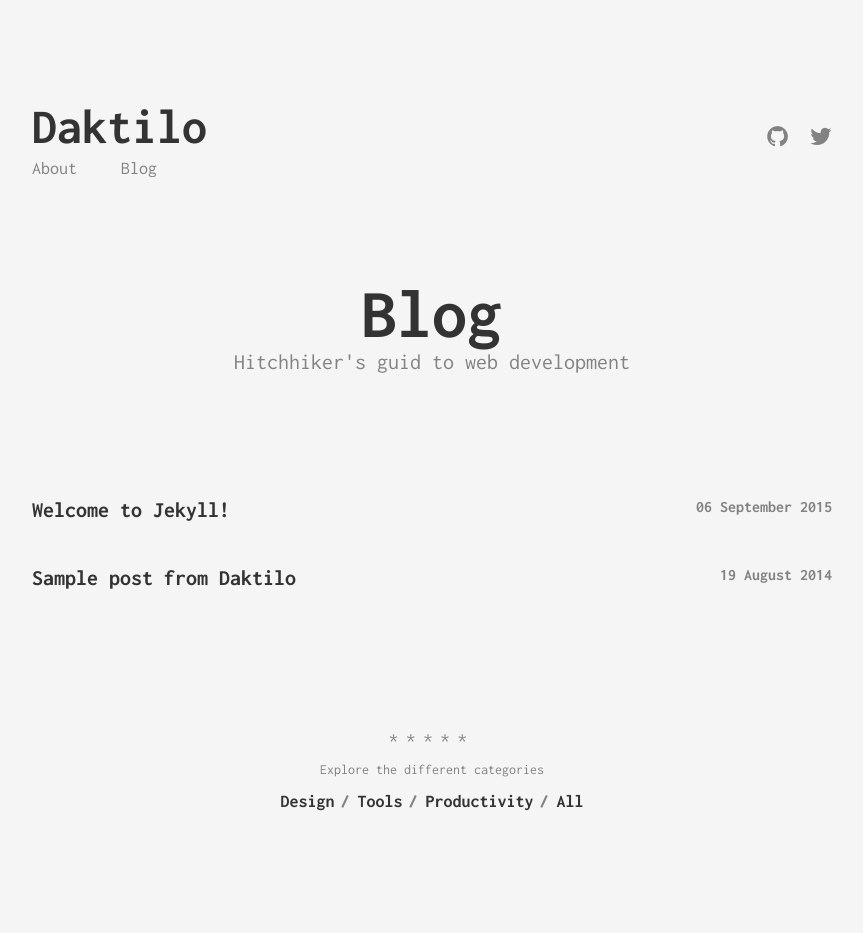
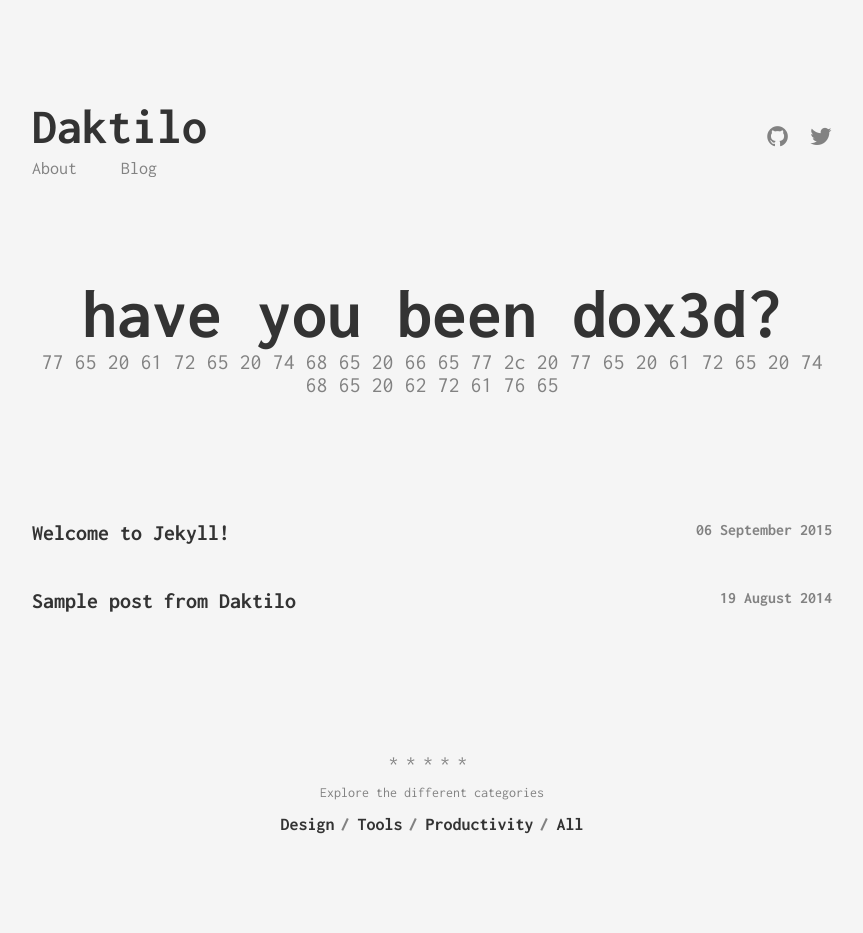
Before and after one commit to dox3d/dox3d.github.io, a Jekyll site: the page built from index.html, in a window 1280 px wide. Shown: the whole page, without its empty margins (208-1071 px from the left). Built offline with Jekyll 4.4.1, drawn with Linux system fonts in a browser that asks for light colours; before the commit the page ends 910 px from its top, so only the background shows below that.

Commit message:
the few
the brave

```diff
--- a/index.html
+++ b/index.html
@@ -1,7 +1,7 @@
 ---
 layout: page
-title: Blog
-subtitle: Hitchhiker's guid to web development
+title: have you been dox3d?
+subtitle: 77 65 20 61 72 65 20 74 68 65 20 66 65 77 2c 20 77 65 20 61 72 65 20 74 68 65 20 62 72 61 76 65
 ---
 
 <ul class="list-posts">
```
